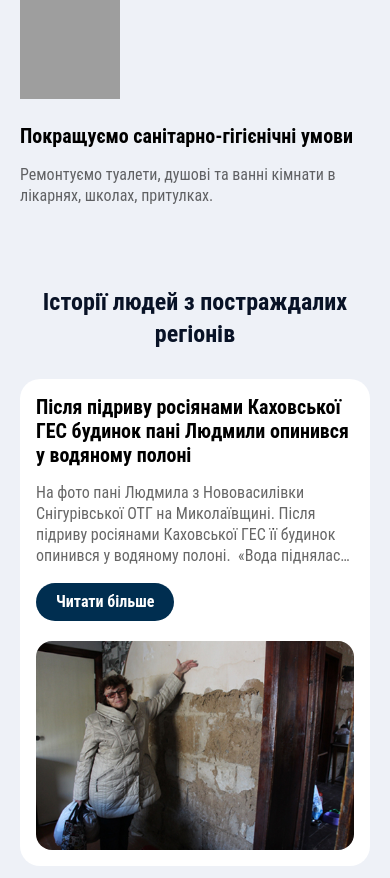
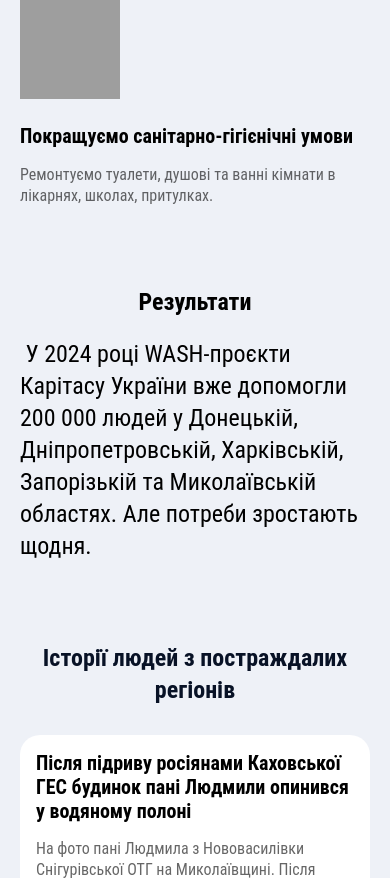
Before and after one commit to kseniia90/Wash_in_War, a PHP site: page / in a window 390 px wide. Shown: the part 5365-6243 px from the top of the page. Run offline with PHP 8.4, Linux system fonts and the light colour scheme; grey boxes are pictures that could not be loaded.

Commit message:
progress

```diff
--- a/index.html
+++ b/index.html
@@ -48,7 +48,7 @@
     <main>
         <div class="top-banner homepage" style="background-image: url('img/banner-home.jpg');">
             <div class="container">
-                <div class="top-banner-content wow bounceInUp">
+                <div class="top-banner-content wow fadeInUp">
                     <div class="banner-title">
                         <p>WASH in WAR –</p>інформаційно-просвітницька кампанія
                     </div>
@@ -62,7 +62,7 @@
         <div class="bg">
             <div class="container">
 
-                <div class="mission wow bounceInUp">
+                <div class="mission wow fadeInUp" style="animation-delay: .3s;">
                     <p class="uppercase">Місія</p>
                     <p class="title-light">Ми прагнемо привернути увагу до катастрофічних наслідків війни для водних
                         ресурсів в Україні та
@@ -70,7 +70,7 @@
                         цих наслідків.</p>
                 </div>
 
-                <div class="effect wow bounceInUp">
+                <div class="effect wow fadeInUp">
                     <p class="title">
                         Наслідки російських атак на критичну інфраструктуру
                     </p>
@@ -103,7 +103,7 @@
                 </div>
 
                 <div class="title-block">
-                    <p class="title-light wow bounceInUp">Це не просто цифри – це реальність, у якій живуть мільйони людей</p>
+                    <p class="title-light wow fadeInUp" style="animation-delay: .6s;">Це не просто цифри – це реальність, у якій живуть мільйони людей</p>
                 </div>
 
                 <div class="map" id="map">
@@ -176,14 +176,14 @@
 
         <div class="container">
             <div class="title-block title-block2">
-                <p class="title-light wow bounceInUp">Карітас України активно працює над реалізацією програми допомоги у сфері води,
+                <p class="title-light wow fadeInUp">Карітас України активно працює над реалізацією програми допомоги у сфері води,
                     санітарії та гігієни (WASH) для постраждалих регіонів.</p>
             </div>
         </div>
 
         <div class="what-we-do container">
-            <p class="title wow bounceInUp">Що ми робимо?</p>
-            <div class="row wow bounceInUp">
+            <p class="title wow fadeInUp" style="animation-delay: .4s;">Що ми робимо?</p>
+            <div class="row wow fadeInUp" style="animation-delay: .6s;">
                 <div class="item">
                     <img src="./img/wwd_1.svg" alt="icon" width="100" height="100">
                     <p class="subtitle">Відновлюємо джерела водопостачання</p>
@@ -214,6 +214,10 @@
         </div>
 
         <div class="container">
+            <div class="results">
+                <p class="title">Результати</p>
+                <p class="title-light"> У 2024 році WASH-проєкти Карітасу України вже допомогли 200 000 людей у Донецькій, Дніпропетровській, Харківській, Запорізькій та Миколаївській областях. Але потреби зростають щодня.</p>
+            </div>
             <div class="stories" id="stories">
                 <p class="title">Історії людей з постраждалих регіонів</p>
                 <div class="stories-content">
@@ -275,7 +279,7 @@
             <div class="quote">
                 <div class="left">
                     <img src="./img/quote.svg" alt="icon" width="100" height="100">
-                    <div class="col wow bounceInUp" style="animation-delay: .7s;">
+                    <div class="col wow fadeInUp" style="animation-delay: .7s;">
                         <p class="desc">Ми прагнемо підтримати постраждале від війни населення та громади в їхніх зусиллях вийти з
                             кризи та забезпечити доступ до базових потреб у секторах водопостачання, санітарії та
                             гігієни.</p>
@@ -284,7 +288,7 @@
                         <p class="position">Керівниця програми WASH, Карітас Україна</p>
                     </div>
                 </div>
-                <div class="img wow bounceInUp">
+                <div class="img wow fadeInUp">
                     <img src="./img/quote_2.png" alt="intro" width="380" height="593">
                 </div>
             </div>
--- a/style.css
+++ b/style.css
@@ -679,8 +679,8 @@ input[type=number] {
   flex-wrap: nowrap;
   justify-content: space-between;
   align-items: center;
-  -moz-column-gap: 20px;
-       column-gap: 20px;
+  -moz-column-gap: 30px;
+       column-gap: 30px;
 }
 .main-header .site-logo {
   padding: 24px 0;
@@ -713,6 +713,16 @@ input[type=number] {
   padding: 0;
 }
 
+@media (min-width: 992px) {
+  .main-menu-wrapper > ul {
+    gap: 40px;
+  }
+}
+@media (max-width: 991px) {
+  .main-menu-wrapper > ul {
+    gap: 5px;
+  }
+}
 @media (min-width: 768px) {
   .mobile-menu-toggle {
     display: none;
@@ -723,7 +733,6 @@ input[type=number] {
   }
   .main-menu-wrapper > ul {
     display: flex;
-    gap: 40px;
   }
   .main-menu-wrapper > ul > li {
     margin: 0 15px;
@@ -766,10 +775,6 @@ input[type=number] {
     flex-direction: column;
     min-height: 100%;
     gap: 50px;
-  }
-  .main-menu .social {
-    margin-top: auto;
-    margin-bottom: 30px;
   }
   body.menu-open {
     overflow: hidden;
@@ -1049,6 +1054,13 @@ input[type=number] {
   color: rgba(0, 0, 0, 0.6);
 }
 
+.results {
+  padding: 60px 0;
+  display: grid;
+  grid-template-columns: auto 1fr;
+  gap: 60px;
+}
+
 .stories {
   padding: 60px 0 80px;
 }
@@ -1315,6 +1327,14 @@ input[type=number] {
 }
 
 @media screen and (max-width: 992px) {
+  .lang-switcher .current {
+    width: 45px;
+    height: 45px;
+    padding: 10px;
+  }
+  .main-header .support-us {
+    padding: 10px 20px;
+  }
   .map {
     padding: 40px 0;
     color: var(--text-color);
@@ -1342,6 +1362,14 @@ input[type=number] {
   }
   .map-img {
     padding: 30px 0 10px;
+  }
+  .results {
+    padding: 40px 0;
+    grid-template-columns: 1fr;
+    gap: 20px;
+  }
+  .results .title {
+    text-align: center;
   }
   .stories {
     padding: 40px 0;
--- a/style.scss
+++ b/style.scss
@@ -373,7 +373,7 @@ input[type="number"] {
         flex-wrap: nowrap;
         justify-content: space-between;
         align-items: center;
-        column-gap: 20px;
+        column-gap: 30px;
     }
 
     .site-logo {
@@ -396,6 +396,7 @@ input[type="number"] {
     }
 }
 
+
 /* ---- menu ---- */
 .main-menu-wrapper>ul a {
     font-weight: 500;
@@ -412,6 +413,18 @@ input[type="number"] {
     }
 }
 
+@media (min-width: 992px) {
+    .main-menu-wrapper>ul {
+        gap: 40px;
+    }
+}
+
+@media (max-width: 991px) {
+    .main-menu-wrapper>ul {
+        gap: 5px;
+    }
+}
+
 @media (min-width: 768px) {
 
     .mobile-menu-toggle {
@@ -425,7 +438,6 @@ input[type="number"] {
 
     .main-menu-wrapper>ul {
         display: flex;
-        gap: 40px;
     }
 
     .main-menu-wrapper>ul>li {
@@ -476,11 +488,6 @@ input[type="number"] {
         flex-direction: column;
         min-height: 100%;
         gap: 50px;
-    }
-
-    .main-menu .social {
-        margin-top: auto;
-        margin-bottom: 30px;
     }
 
     body.menu-open {
@@ -784,6 +791,13 @@ input[type="number"] {
     }
 }
 
+.results {
+    padding: 60px 0;
+    display: grid;
+    grid-template-columns: auto 1fr;
+    gap: 60px;
+}
+
 .stories {
     padding: 60px 0 80px;
 
@@ -1095,6 +1109,18 @@ input[type="number"] {
 
 @media screen and (max-width: 992px) {
 
+    .lang-switcher .current {
+        width: 45px;
+        height: 45px;
+        padding: 10px;
+    }
+
+    .main-header {
+        .support-us {
+            padding: 10px 20px;
+        }
+    }
+
     .map {
         padding: 40px 0;
         color: var(--text-color);
@@ -1126,6 +1152,15 @@ input[type="number"] {
 
         &-img {
             padding: 30px 0 10px;
+        }
+    }
+
+    .results {
+        padding: 40px 0;
+        grid-template-columns: 1fr;
+        gap: 20px;
+        .title {
+            text-align: center;
         }
     }
 
```
Also changed, not shown: 1 other file.
